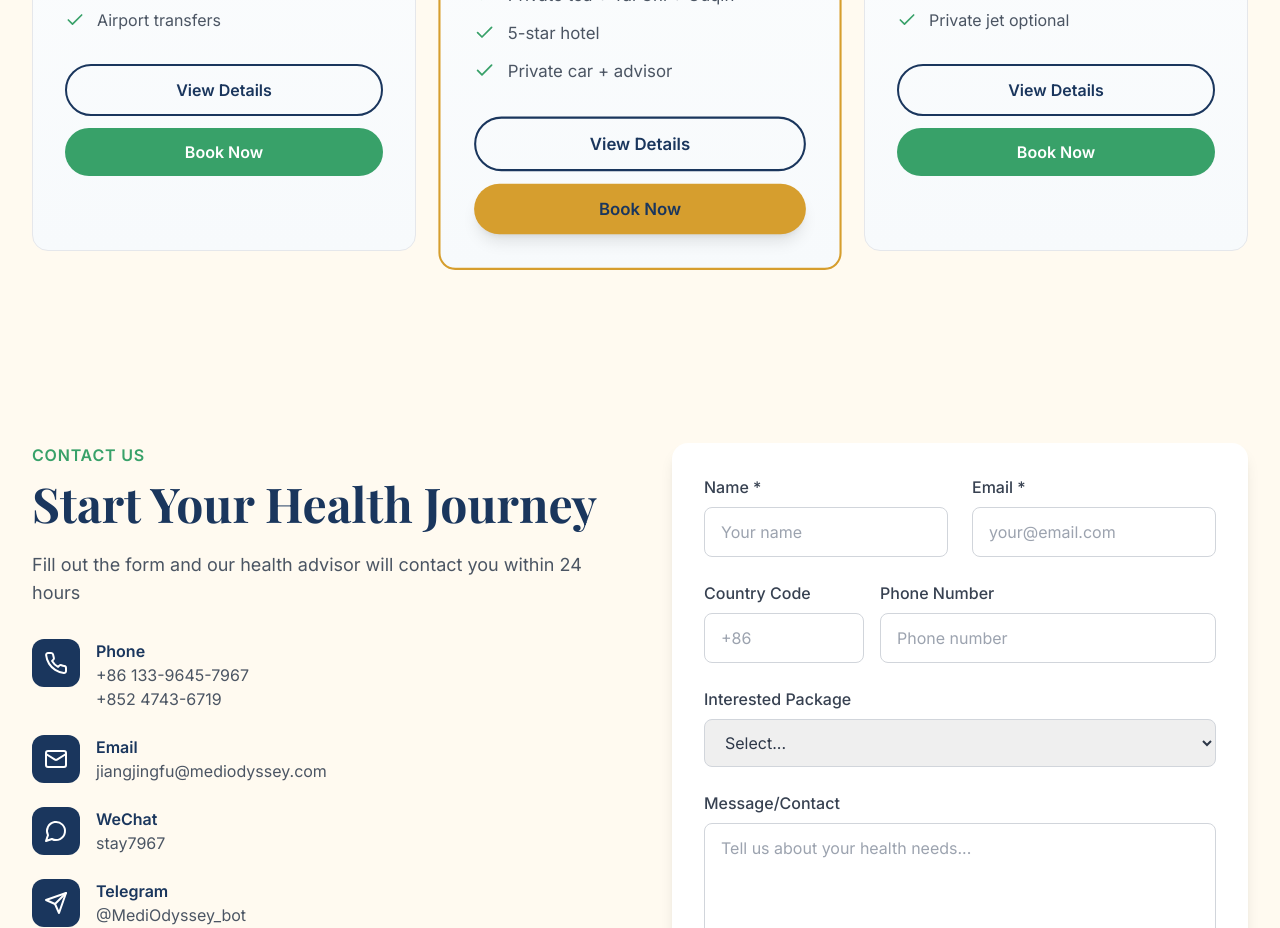
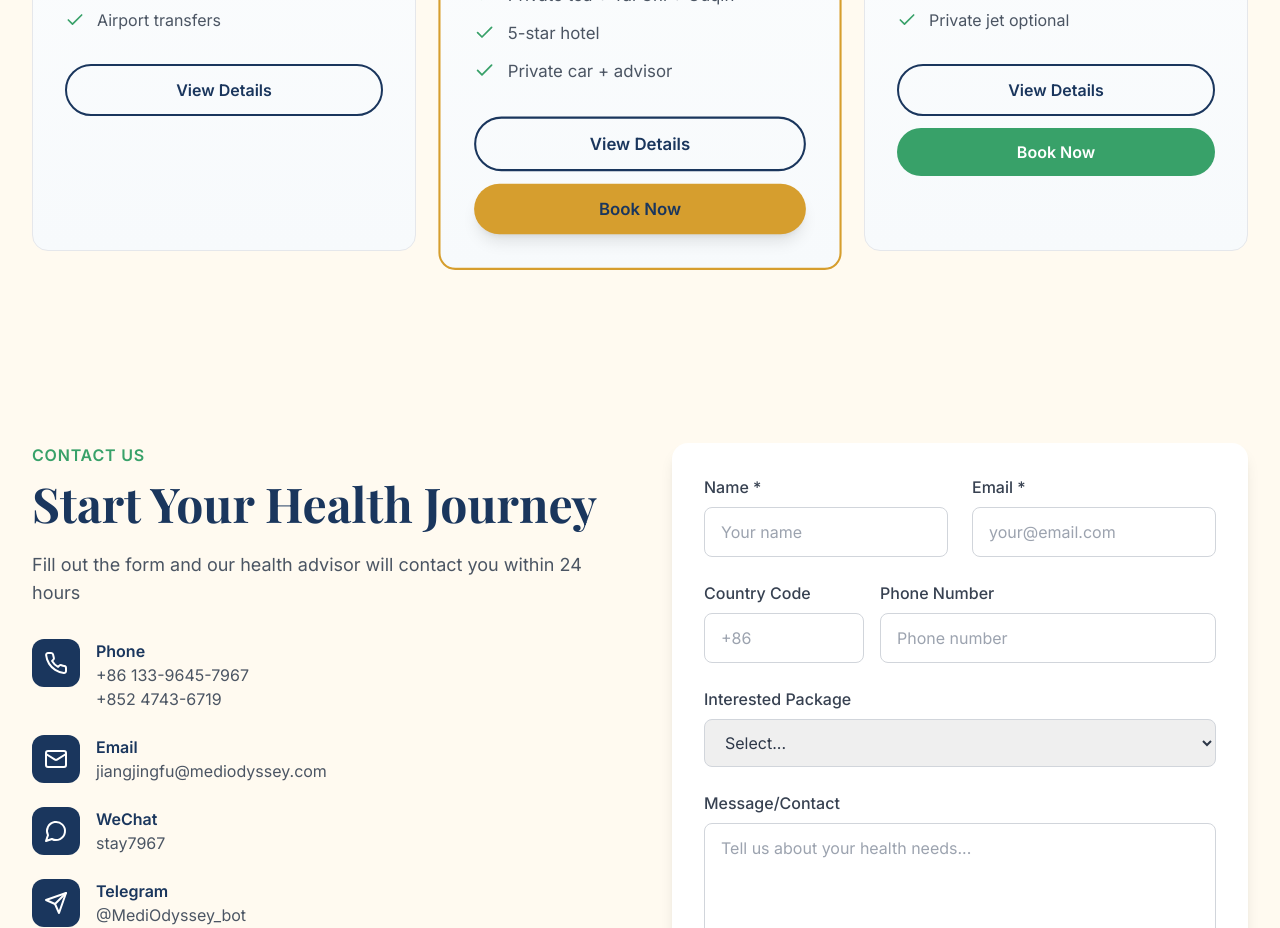
Before and after one commit to luckyjjf/mediodyssey, a React (Vite) app: page / in a window 1280 px wide. Shown: the part 3120-4048 px from the top of the page. Built offline with nearby package versions, Linux system fonts and the light colour scheme.

Commit message:
增加收款链接

```diff
--- a/src/App.tsx
+++ b/src/App.tsx
@@ -1,4 +1,4 @@
-import React from 'react';
+import React, { useEffect } from 'react';
 import {
   Heart,
   Microscope,
@@ -397,6 +397,25 @@ function App() {
     setLangMenuOpen(false);
   };
 
+  // Load PayPal SDK for Package 1
+  useEffect(() => {
+    const existingScript = document.getElementById('paypal-script');
+    if (!existingScript) {
+      const script = document.createElement('script');
+      script.id = 'paypal-script';
+      script.src = 'https://www.paypal.com/sdk/js?client-id=BAAMkzXjQ-Az2R2yBDRxEjBRXV6jyvZnIzxEhSyLJVT2Q5XwugbNRXTpsUkYWx_lAW468dLzobLEmnvuww&components=hosted-buttons&disable-funding=venmo&currency=USD';
+      script.async = true;
+      script.onload = () => {
+        if ((window as any).paypal) {
+          (window as any).paypal.HostedButtons({
+            hostedButtonId: 'PCVZMAHAUCLEE',
+          }).render('#paypal-container-PCVZMAHAUCLEE');
+        }
+      };
+      document.body.appendChild(script);
+    }
+  }, []);
+
   return (
     <div className={`min-h-screen bg-cream ${isRTL ? 'rtl' : ''}`} dir={isRTL ? 'rtl' : 'ltr'}>
       {/* Navigation */}
@@ -698,14 +717,7 @@ function App() {
                   >
                     {t.packages.viewDetails}
                   </a>
-                  <a
-                    href={t.packages.package1.paypalUrl}
-                    target="_blank"
-                    rel="noopener noreferrer"
-                    className="block w-full text-center bg-secondary text-white py-3 rounded-full font-semibold hover:bg-green-600 transition"
-                  >
-                    {t.packages.book}
-                  </a>
+                  <div id="paypal-container-PCVZMAHAUCLEE"></div>
                 </div>
               </div>
             </div>
```
